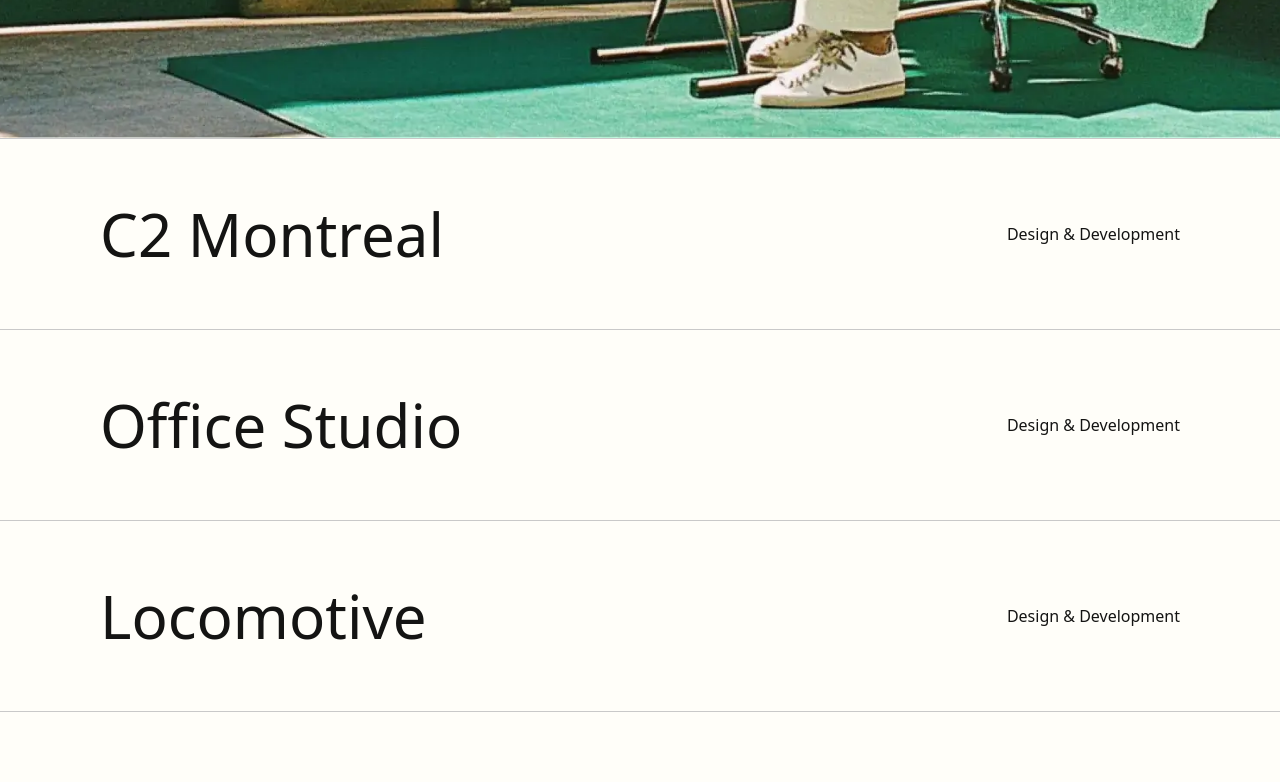
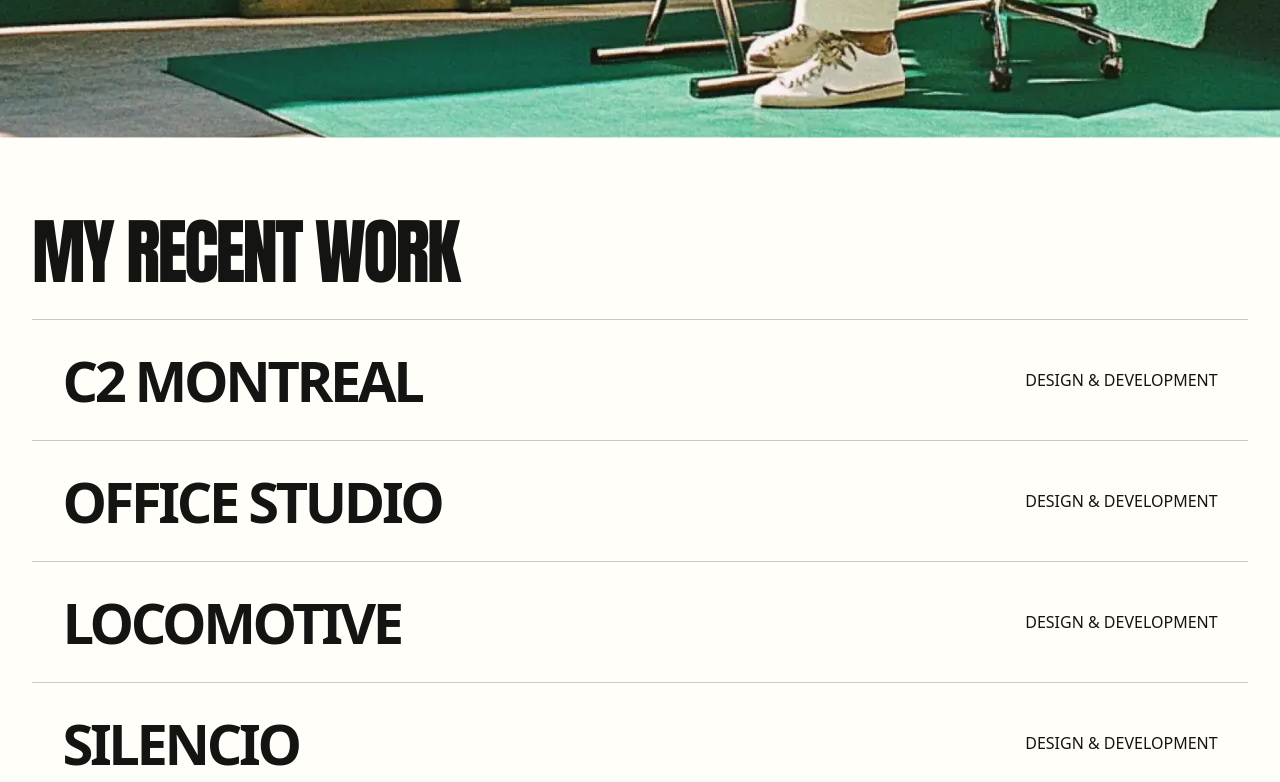
Before and after one commit to quangngx/qx-portfolio, a Next.js app: page / in a window 1280 px wide. Shown: the part 940-1722 px from the top of the page. Built offline with nearby package versions, Linux system fonts and the light colour scheme.

Commit message:
update css

```diff
--- a/components/Home/Contact.tsx
+++ b/components/Home/Contact.tsx
@@ -51,7 +51,7 @@
                                 Let’s take your ideas from concept to reality. I’m ready when you are. Reach out and let’s create.
                             </p>
                             <Link
-                                href="/public"
+                                href="/contact"
                                 className="w-fit font-switzer rounded-full border-[2.5px] border-[--orange] font-medium text-[1.1em] text-[--orange] tracking-[-.08em] px-[.4em] py-[.2em] md:border-[3px] md:text-[1.33em] xl:border-[3px] xl:font-semibold xl:text-[1.5em]"
                             >
                                 Reach out now!
--- a/components/Home/Projects.tsx
+++ b/components/Home/Projects.tsx
@@ -1,7 +1,7 @@
 import {ProjectGalleryItem} from "@/components/Utilities/project";
 import {useState} from "react";
-import {projectsGallery} from "@/components/Home/ProjectsGallery";
 import {Modal} from "@/components/Utilities/modal";
+import {projectsGallery} from "@/constants";
 
 
 export default function Projects() {
@@ -18,13 +18,18 @@
             {/*        ))}*/}
             {/*    </div>*/}
             {/*</section>*/}
-            <section>
+            <section className={"max-w-[95%] mx-auto uppercase pt-[3em] md:pt-[5em] "}>
+                <h2 className="font-anton text-[2.5em] xl:text-[4.5em] tracking-[-.04em] leading-[0.95] ">
+                    My Recent Work
+                </h2>
+                <div className={"mt-[2rem]"}>
                     {projectsGallery.map((project, index) => (
                         <div key={index}>
                             <ProjectGalleryItem index={index} title={project.title} setModal={setModal} key={index}/>
                             <Modal modal={modal} projects={projectsGallery}/>
                         </div>
                     ))}
+                </div>
             </section>
         </div>
     );
--- a/components/Home/ProjectsGallery.tsx
+++ /dev/null
@@ -1,28 +0,0 @@
-import {c2montreal, locomotive, officestudio, silencio} from "@/public";
-
-export const projectsGallery = [
-    {
-        id: 0,
-        title: "C2 Montreal",
-        src: c2montreal,
-        color: "#000000"
-    },
-    {
-        id: 1,
-        title: "Office Studio",
-        src: officestudio,
-        color: "#8C8C8C"
-    },
-    {
-        id: 2,
-        title: "Locomotive",
-        src: locomotive,
-        color: "#EFE8D3"
-    },
-    {
-        id: 3,
-        title: "Silencio",
-        src: silencio,
-        color: "#706D63"
-    }
-]
--- a/components/Utilities/modal/style.module.css
+++ b/components/Utilities/modal/style.module.css
@@ -33,7 +33,7 @@
     width: 80px;
     height: 80px;
     border-radius: 50%;
-    background-color: #455CE9;
+    background-color: #e65300 ;
     color: white;
     position: absolute;
     z-index: 2;
--- a/components/Utilities/project/index.tsx
+++ b/components/Utilities/project/index.tsx
@@ -14,7 +14,7 @@
             onMouseLeave={() => setModal({active: false, index})}
             className={styles.project}
         >
-            <h2>{title}</h2>
+            <h2 className={"paragraph-3-5em"}>{title}</h2>
             <p>Design & Development</p>
         </div>
     );
--- a/components/Utilities/project/style.module.css
+++ b/components/Utilities/project/style.module.css
@@ -3,7 +3,7 @@
     width: 100%;
     justify-content: space-between;
     align-items: center;
-    padding: 50px 100px 50px 100px;
+    padding: 2rem 2.5% 2rem 2.5%;
     border-top: 1px solid rgb(201, 201, 201);
     cursor: pointer;
     transition: all 0.2s;
@@ -25,13 +25,13 @@
 }
 
 .project h2{
-    font-size: 60px;
-    margin: 0px;
-    font-weight: 400;
+    /*font-size: 60px;*/
+    /*margin: 0px;*/
+    /*font-weight: 400;*/
     transition: all 0.4s;
 }
 
 .project p{
     transition: all 0.4s;
-    font-weight: 300;
+    /*font-weight: 300;*/
 }
```
Lines whose indentation alone changed are shown as unchanged.
